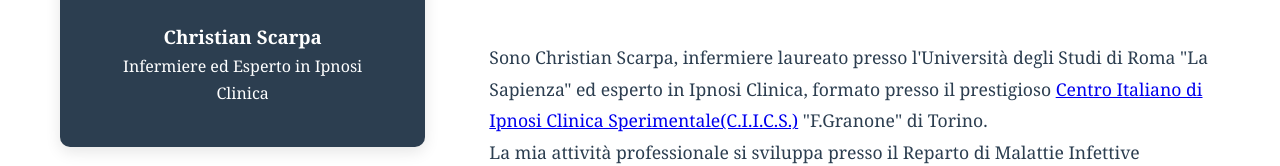
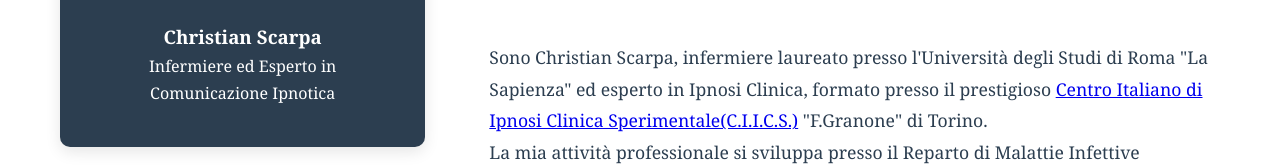
Before and after one commit to christianscarpa/clinicalhypnosis, a plain HTML site: page index.html in a window 1280 px wide. Shown: the part 991-1157 px from the top of the page. Drawn offline with Linux system fonts and the light colour scheme.

Commit message:
Update index.html

```diff
--- a/index.html
+++ b/index.html
@@ -479,7 +479,7 @@ form input, form textarea {
                     <div class="profile-card">
                         <div class="profile-img">🩺</div>
                         <h3>Christian Scarpa</h3>
-                        <p>Infermiere ed Esperto in Ipnosi Clinica</p>
+                        <p>Infermiere ed Esperto in Comunicazione Ipnotica</p>
                     </div>
                     <div class="credentials">
                         <div class="credential-item">
```
